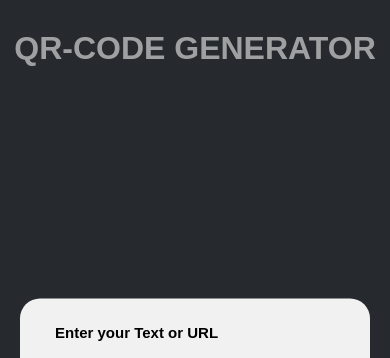
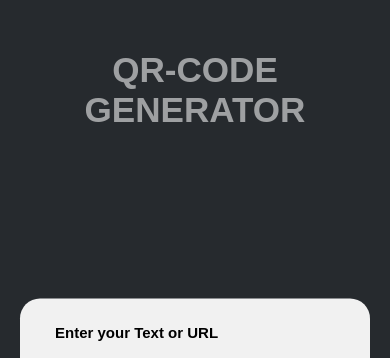
Before and after one commit to sachin-freedom/QR-CODE-Generator, a plain HTML site: page index.html in a window 390 px wide. Shown: the top 358 px of the page. Drawn offline with Linux system fonts and the light colour scheme.

Commit message:
Customise CSS

```diff
--- a/style.css
+++ b/style.css
@@ -13,6 +13,7 @@ h1{
   color: rgba(255, 255, 255, 0.557);
   text-align: center;
   margin-top: 30px;
+  font-size: 8vw;
 }
 
 .container {
@@ -103,5 +104,9 @@ h1{
   .container{
     max-width: 350px;
   }
+  h1{
+    margin-top: 50px;
+    font-size: 9vw;
+  }
 
 }
```
